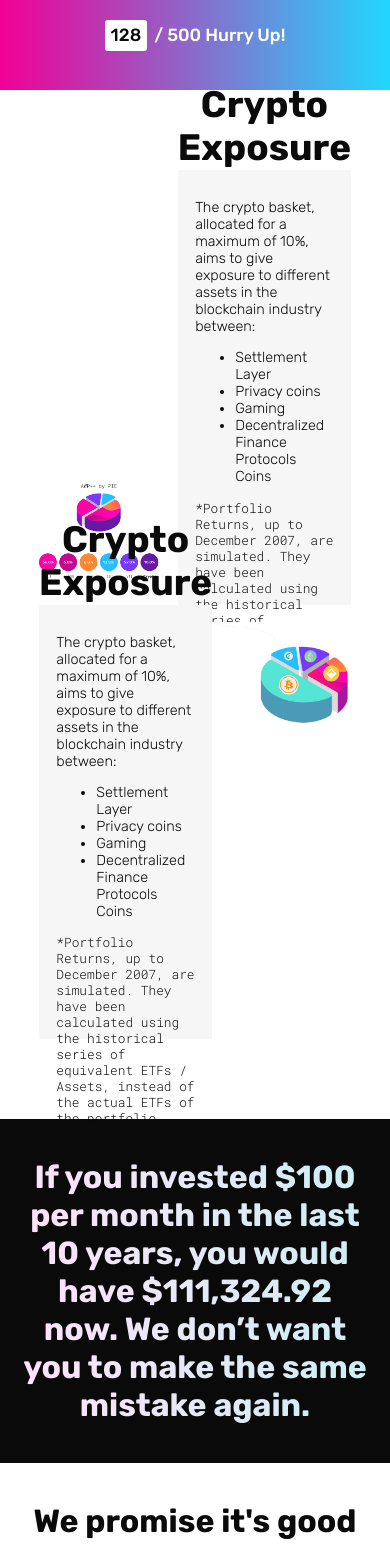
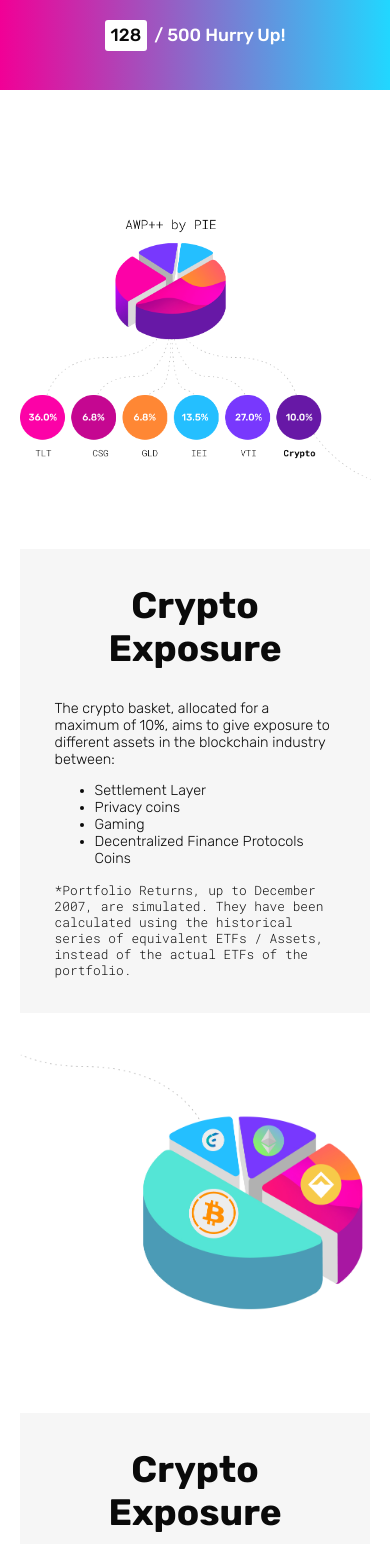
Before and after one commit to pie-dao/frontend, a React (Create React App) app: page / in a window 390 px wide. Shown: the part 2023-3567 px from the top of the page. Built offline with nearby package versions, Linux system fonts and the light colour scheme.

Commit message:
features mobile test

```diff
--- a/src/Components/Features.js
+++ b/src/Components/Features.js
@@ -10,6 +10,8 @@ const Contenitore = styled.div`
   margin: 80px 10%;
 
   @media (max-width: 768px) {
+    margin: 5% 0 0 0;
+    padding: 10% 5%;
   }
 `;
 
@@ -19,6 +21,8 @@ const LR = styled.div`
   flex-direction: row;
 
   @media (max-width: 768px) {
+    flex-direction: column;
+
   }
 `;
 
@@ -28,6 +32,8 @@ const RL = styled.div`
   flex-direction: row-reverse;
 
   @media (max-width: 768px) {
+    flex-direction: column;
+
   }
 `;
 
@@ -42,6 +48,7 @@ const Box = styled.div`
   margin: 0;
 
   @media (max-width: 768px) {
+    width: 100%;
   }
 `;
 
@@ -97,6 +104,10 @@ const CryptoPortfolio = styled.div`
   background-repeat: no-repeat;
 
   @media (max-width: 768px) {
+    width: 100%;
+    background-position: center;
+
+
   }
 `;
 
@@ -114,6 +125,8 @@ const AWPCrypto = styled.div`
   background-repeat: no-repeat;
 
   @media (max-width: 768px) {
+    width: 100%;
+    background-position: center;
   }
 `;
 
```
